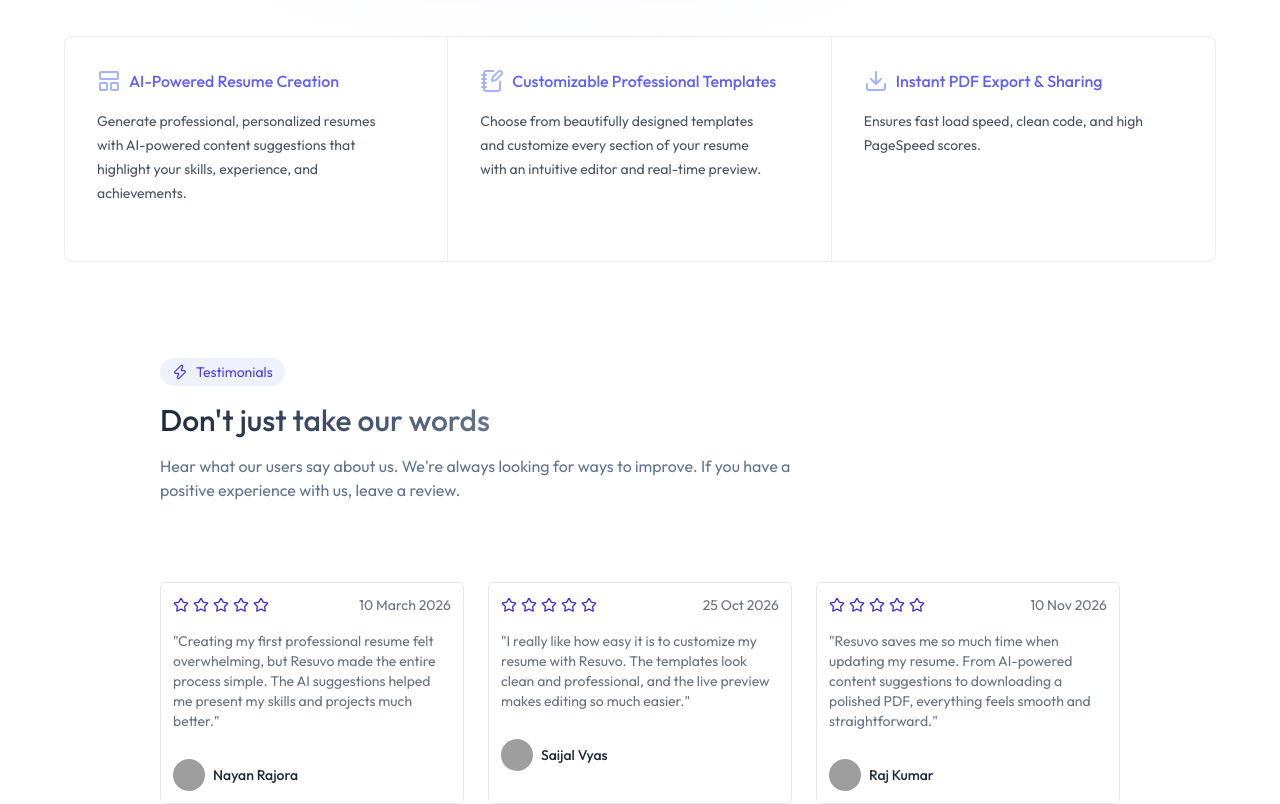
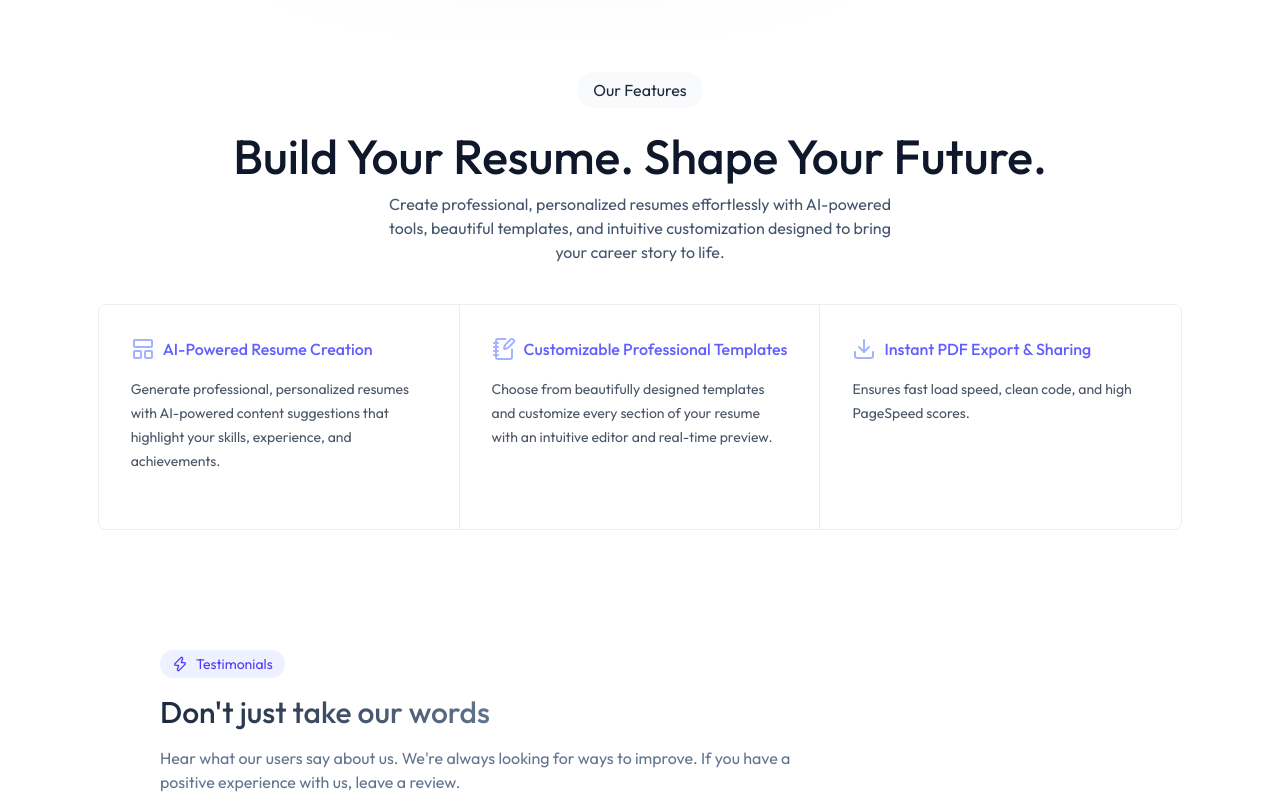
Before and after one commit to aayushvyas025/Resuvo, a React (Vite) app in the folder client/: page / in a window 1280 px wide. Shown: the part 800-1604 px from the top of the page. Built offline with nearby package versions, Linux system fonts and the light colour scheme; grey boxes are pictures that could not be loaded.

Commit message:
Update the FeatureSection Component

```diff
--- a/client/src/components/home/FeatureSection.jsx
+++ b/client/src/components/home/FeatureSection.jsx
@@ -1,23 +1,45 @@
-import { features } from "../../constant/content"
+import { features } from "../../constant/content";
 
 function FeatureSection() {
   return (
-    <section id="features" class="mt-26 grid border rounded-lg max-w-6xl mx-auto border-gray-200/70 grid-cols-1 divide-y divide-gray-200/70 lg:grid-cols-3 lg:divide-x lg:divide-y-0" >
-    {
-        features.map((feature) =>
-            <div class="flex flex-col items-start gap-4 hover:bg-gray-50 transition duration-300 p-8 pb-14" key={feature.id}>
+    <section
+      id="features"
+      class="mt-15 w-full py-20 px-6 flex flex-col items-center"
+    >
+      <div class="text-center mx-auto">
+        <span class="inline-flex items-center justify-center px-4 py-1.5 rounded-full bg-slate-50 text-base text-slate-800">
+          Our Features
+        </span>
+        <h1 class="text-4xl md:text-5xl font-medium text-slate-900 mt-6">
+          Build Your Resume. Shape Your Future.
+        </h1>
+        <p class="text-sm md:text-base text-slate-600 mt-3 max-w-[530px] mx-auto">
+          Create professional, personalized resumes effortlessly with AI-powered
+          tools, beautiful templates, and intuitive customization designed to
+          bring your career story to life.
+        </p>
+      </div>
+
+      <div class="mt-10 grid border rounded-lg max-w-6xl mx-auto border-gray-200/70 grid-cols-1 divide-y divide-gray-200/70 lg:grid-cols-3 lg:divide-x lg:divide-y-0">
+        {features.map((feature) => (
+          <div
+            class="flex flex-col items-start gap-4 hover:bg-gray-50 transition duration-300 p-8 pb-14"
+            key={feature.id}
+          >
             <div class="flex items-center gap-2 text-gray-500">
               {feature.icon}
-            <h2 class="font-medium text-base text-indigo-500">{feature.title}</h2>
+              <h2 class="font-medium text-base text-indigo-500">
+                {feature.title}
+              </h2>
             </div>
             <p class="text-gray-600 text-sm/6 max-w-72">
               {feature.description}
             </p>
           </div>
-    )
-    }
+        ))}
+      </div>
     </section>
-  )
+  );
 }
 
-export default FeatureSection
+export default FeatureSection;
--- a/client/src/components/home/TestimonialSection.jsx
+++ b/client/src/components/home/TestimonialSection.jsx
@@ -1,4 +1,3 @@
-import { Zap } from "lucide-react";
 import { testimonials } from "../../constant/content";
 import SectionChip from "./SectionChip";
 
@@ -6,7 +5,7 @@ function TestimonialSection() {
   return (
     <section
       id="testimonials"
-      className=" mt-24 flex flex-col items-start px-6 md:px-16 lg:px-24 text-sm max-w-6xl mx-auto"
+      className=" mt-10 flex flex-col items-start px-6 md:px-16 lg:px-24 text-sm max-w-6xl mx-auto"
     >
      <SectionChip title={"Testimonials"} />
       <h1 className="text-3xl font-medium bg-gradient-to-r from-slate-800 to-slate-500 text-transparent bg-clip-text mt-4">
```
Lines whose indentation alone changed are shown as unchanged.
